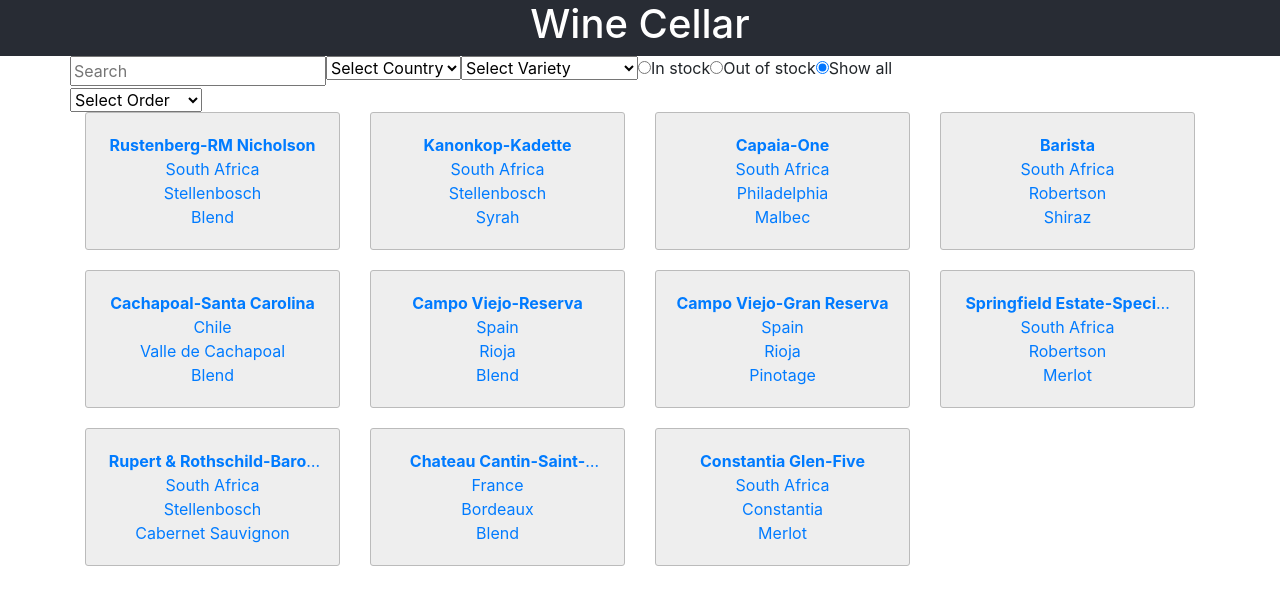
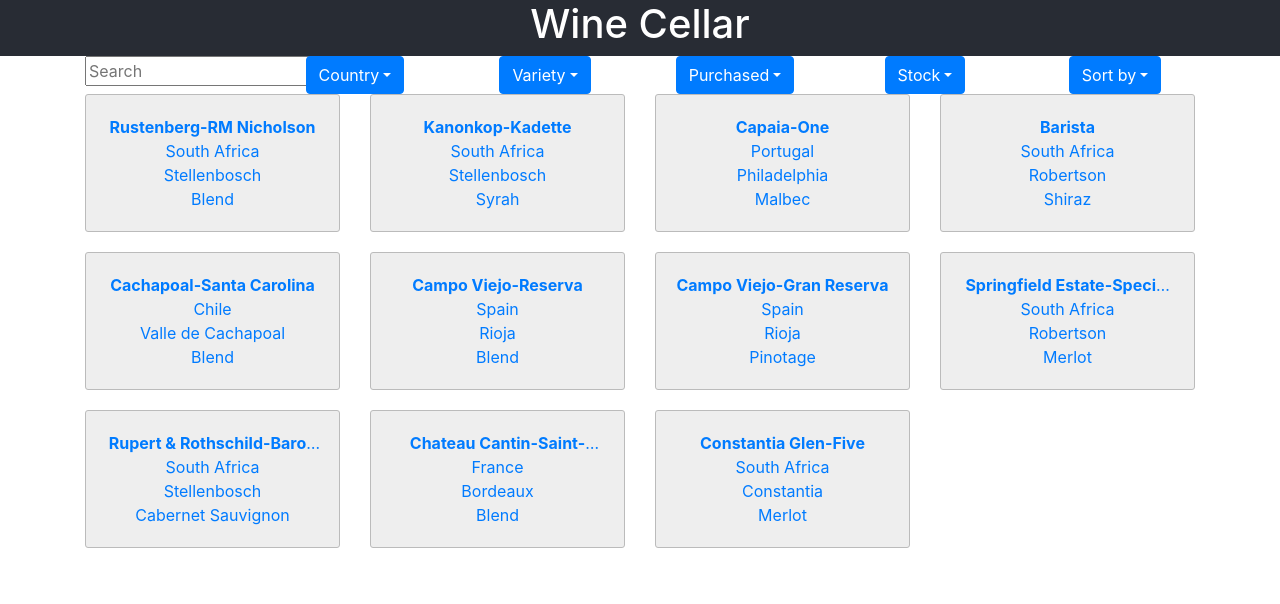
Before and after one commit to dmorison/cra-wine-cellar, a React (Create React App) app: page / in a window 1280 px wide. Shown: the top 604 px of the page. Built offline with nearby package versions, Linux system fonts and the light colour scheme.

Commit message:
converting the filter into dropdowns

```diff
--- a/src/components/App.css
+++ b/src/components/App.css
@@ -1,5 +1,6 @@
 .App {
   text-align: center;
+  min-height: 1200px
 }
 
 .App-header {
--- a/src/components/App.js
+++ b/src/components/App.js
@@ -78,8 +78,6 @@
 						filters={filters}
 						setFilters={setFilters}
 					/>
-				</Row>
-				<Row>
 					<Sort
 						wines={wines}
 						setWines={setWines}
--- a/src/components/Filter.js
+++ b/src/components/Filter.js
@@ -1,19 +1,24 @@
 import React, { useState } from "react";
+import { Row, Col } from "react-bootstrap";
+import DropdownButton from 'react-bootstrap/DropdownButton';
+import Dropdown from 'react-bootstrap/Dropdown';
 
 import { details } from '../utils/utils';
 
 const Filter = (props) => {
   let { filters } = props;
 
-  const filterWines = (event, filterBy) => {
+  const filterWines = (e, filterBy) => {
+    console.log(e);
+    console.log(filterBy);
     let updatedWines = props.initWines;
 
     if (filterBy === "Search") {
       updatedWines = updatedWines.filter(item => {
         return item.Name.toLowerCase().search(
-          event.target.value.toLowerCase()) !== -1;
+          e.toLowerCase()) !== -1;
       });
-      filters.Search = event.target.value;
+      filters.Search = e;
     } else if (filters.Search !== "") {
       updatedWines = updatedWines.filter(item => {
         return item.Name.toLowerCase().search(
@@ -23,12 +28,16 @@
 
     let thisFilter = filters.filterTypes;
 		if (filterBy !== "Stock" && filterBy !== "Search") {
-			thisFilter[filterBy] = event.target.value;
+			thisFilter[filterBy] = e;
 		}
 
 		for (const prop in thisFilter) {
 			if (thisFilter[prop] === "") {
 				console.log(`${prop} is not set`);
+			} else if (thisFilter[prop] === "other") {
+        updatedWines = updatedWines.filter(item => {
+					return details[filterBy].indexOf(item[prop]) < 0;
+				});
       } else {
 				updatedWines = updatedWines.filter(item => {
 					return item[prop].toLowerCase() === thisFilter[prop];
@@ -38,7 +47,7 @@
 
     let stockFilter = filters.Stock;
 		if (filterBy === "Stock") {
-      stockFilter = Number(event.target.value);
+      stockFilter = Number(e);
       filters.Stock = stockFilter;
     }
 
@@ -60,38 +69,98 @@
 
   return (
     <>
-      <div>
-        <input type="text" placeholder="Search" onChange={(e) => filterWines(e, "Search")} />
-      </div>
-      <div>
-        <select onChange={(e) => filterWines(e, "Country")}>
-          <option value={""}>Select Country</option>
+      <Col xs={12} md={2}>
+        <input
+          className="search-input"
+          type="text"
+          placeholder="Search"
+          onChange={(e) => filterWines(e, "Search")}
+        />
+      </Col>
+      <Col xs={12} md={8}>
+        <Row>
+          <Col xs={12} md={3}>
+            <DropdownButton
+              title={filters.filterTypes.Country === "" ? "Country" : filters.filterTypes.Country}
+              onSelect={(e) => filterWines(e, "Country")}
+            >
+              <Dropdown.Item eventKey={""}>Clear filter</Dropdown.Item>
               {
                 details.Country.map((country, i) => {
                   return (
-                <option key={i} value={country.toLowerCase()}>{country}</option>
+                  <Dropdown.Item
+                    key={i}
+                    eventKey={country.toLowerCase()}
+                  >
+                      {country}
+                  </Dropdown.Item>
                   )
                 })
               }
-        </select>
-      </div>
-      <div>
-        <select onChange={(e) => filterWines(e, "Variety")}>
-          <option value={""}>Select Variety</option>
+            </DropdownButton>
+          </Col>
+          <Col xs={12} md={3}>
+            <DropdownButton
+              title={filters.filterTypes.Variety === "" ? "Variety" : filters.filterTypes.Variety}
+              onSelect={(e) => filterWines(e, "Variety")}
+            >
+              <Dropdown.Item eventKey={""}>Clear filter</Dropdown.Item>
               {
                 details.Variety.map((variety, i) => {
                   return (
-                <option key={i} value={variety.toLowerCase()}>{variety}</option>
+                  <Dropdown.Item
+                    key={i}
+                    eventKey={variety.toLowerCase()}
+                  >
+                      {variety}
+                  </Dropdown.Item>
                   )
                 })
               }
-        </select>
-      </div>
-      <div>
-        <label><input type="radio" name="stock" value={1} onChange={(e) => filterWines(e, "Stock")} checked={filters.Stock === 1} />In stock</label>
-        <label><input type="radio" name="stock" value={0} onChange={(e) => filterWines(e, "Stock")} checked={filters.Stock === 0} />Out of stock</label>
-        <label><input type="radio" name="stock" value={-1} onChange={(e) => filterWines(e, "Stock")} checked={filters.Stock === -1} />Show all</label>
-      </div>
+            </DropdownButton>
+          </Col>
+          <Col xs={12} md={3}>
+            <DropdownButton
+              title={filters.filterTypes.Purchased === "" ? "Purchased" : filters.filterTypes.Purchased}
+              onSelect={(e) => filterWines(e, "Purchased")}
+            >
+              <Dropdown.Item eventKey={""}>Clear filter</Dropdown.Item>
+              {
+                details.Purchased.map((purchased, i) => {
+                  return (
+                  <Dropdown.Item
+                    key={i}
+                    eventKey={purchased.toLowerCase()}
+                  >
+                      {purchased}
+                  </Dropdown.Item>
+                  )
+                })
+              }
+            </DropdownButton>
+          </Col>
+          <Col xs={12} md={3}>
+            <DropdownButton
+              title={filters.Stock === -1 ?
+                      "Stock" :
+                        filters.Stock === 1 ?
+                        "In stock" : "Out of stock"
+                    }
+              onSelect={(e) => filterWines(e, "Stock")}
+            >
+              <Dropdown.Item eventKey={1}>
+                In stock
+              </Dropdown.Item>
+              <Dropdown.Item eventKey={0}>
+                Out of stock
+              </Dropdown.Item>
+              <Dropdown.Item eventKey={-1}>
+                Show all
+              </Dropdown.Item>
+            </DropdownButton>
+          </Col>
+        </Row>
+      </Col>
     </>
   );
 };
--- a/src/components/Sort.js
+++ b/src/components/Sort.js
@@ -1,16 +1,20 @@
 import React, { useState } from "react";
+import { Col } from "react-bootstrap";
+import DropdownButton from 'react-bootstrap/DropdownButton';
+import Dropdown from 'react-bootstrap/Dropdown';
 
 const Sort = (props) => {
   let { filters } = props;
 
   const sortBy = (event) => {
-    let updatedWines = props.wines;
+		console.log(event);
+		let updatedWines = props.wines;
 
 		updatedWines.map((item) => {
 			return item.Price = parseFloat(item.Price);
 		});
 
-		switch (event.target.value) {
+		switch (event) {
 			case "price_low-high":
 				updatedWines = [...updatedWines].sort((a, b) => {
 					return a.Price - b.Price;
@@ -23,19 +27,29 @@
 				break;
 		}
 
-    filters.Sort = event.target.value;
+    filters.Sort = event;
     props.setFilters(filters);
 		props.setWines(updatedWines);
 	}
 
   return (
-    <div>
-      <select onChange={sortBy} value={filters.Sort}>
-        <option value="none">Select Order</option>
-        <option value="price_high-low">Price high-low</option>
-        <option value="price_low-high">Price low-high</option>
-      </select>
-    </div>
+    <Col xs={12} md={2}>
+			<DropdownButton
+				title={filters.Sort === "none" ?
+								"Sort by" :
+									filters.Sort === "price_high-low" ?
+									"Price high-low" : "Price low-high"
+							}
+				onSelect={sortBy}
+			>
+				<Dropdown.Item eventKey={"price_high-low"}>
+					Price high-low
+				</Dropdown.Item>
+				<Dropdown.Item eventKey={"price_low-high"}>
+					Price low-high
+				</Dropdown.Item>
+			</DropdownButton>
+    </Col>
   );
 }
 
--- a/src/utils/mockData.js
+++ b/src/utils/mockData.js
@@ -1,7 +1,7 @@
 export const mockData = [
 	{Type: "Red", Name: "Rustenberg-RM Nicholson", Country: "South Africa", Region: "Stellenbosch", Variety: "Blend", Purchased: "Ocado", Stock: "1", Price: "5.99"},
 	{Type: "Red", Name: "Kanonkop-Kadette", Country: "South Africa", Region: "Stellenbosch", Variety: "Syrah", Purchased: "Waitrose", Stock: "0", Price: "7.99"},
-	{Type: "Red", Name: "Capaia-One", Country: "South Africa", Region: "Philadelphia", Variety: "Malbec", Purchased: "Amazon", Stock: "2", Price: "12.99"},
+	{Type: "Red", Name: "Capaia-One", Country: "Portugal", Region: "Philadelphia", Variety: "Malbec", Purchased: "Amazon", Stock: "2", Price: "12.99"},
 	{Type: "Red", Name: "Barista", Country: "South Africa", Region: "Robertson", Variety: "Shiraz", Purchased: "Ocado", Stock: "0", Price: "11.99"},
 	{Type: "Red", Name: "Cachapoal-Santa Carolina", Country: "Chile", Region: "Valle de Cachapoal", Variety: "Blend", Purchased: "Ocado", Stock: "3", Price: "7.99"},
 	{Type: "Red", Name: "Campo Viejo-Reserva", Country: "Spain", Region: "Rioja", Variety: "Blend", Purchased: "Majestic", Stock: "1", Price: "8.99"},
@@ -9,5 +9,5 @@
 	{Type: "White", Name: "Springfield Estate-Special Cuvee", Country: "South Africa", Region: "Robertson", Variety: "Merlot", Purchased: "Ocado", Stock: "2", Price: "5"},
 	{Type: "Red", Name: "Rupert & Rothschild-Baron Edmond", Country: "South Africa", Region: "Stellenbosch", Variety: "Cabernet Sauvignon", Purchased: "Ocado", Stock: "1", Price: "5.99"},
 	{Type: "Red", Name: "Chateau Cantin-Saint-Emilion Grand Cru", Country: "France", Region: "Bordeaux", Variety: "Blend", Purchased: "Laithwaites", Stock: "0", Price: "10"},
-	{Type: "Red", Name: "Constantia Glen-Five", Country: "South Africa", Region: "Constantia", Variety: "Merlot", Purchased: "Waitrose", Stock: "4", Price: "8.89"}
+	{Type: "Red", Name: "Constantia Glen-Five", Country: "South Africa", Region: "Constantia", Variety: "Merlot", Purchased: "Tesco", Stock: "4", Price: "8.89"}
 ];
--- a/src/utils/utils.js
+++ b/src/utils/utils.js
@@ -11,7 +11,8 @@
 		"Australia",
 		"Argentina",
 		"Chile",
-		"New Zealand"
+		"New Zealand",
+		"Other"
 	],
 	Variety: [
 		"Blend",
@@ -20,13 +21,15 @@
 		"Shiraz",
 		"Syrah",
 		"Malbec",
-		"Pinotage"
+		"Pinotage",
+		"Other"
 	],
 	Purchased: [
 		"Waitrose",
 		"Ocado",
 		"Majestic",
 		"Amazon",
-		"Laithwaites"
+		"Laithwaites",
+		"Other"
 	]
 };
```
Lines whose indentation alone changed are shown as unchanged.
